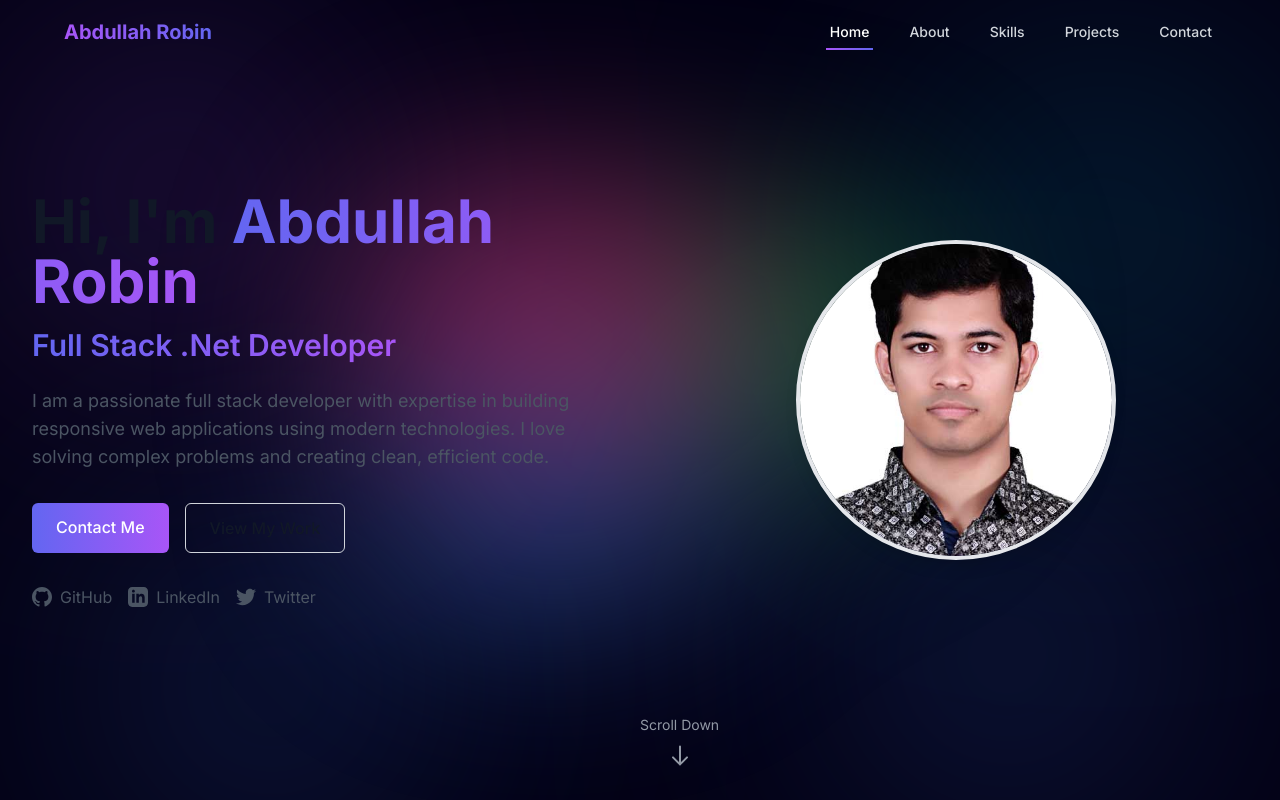
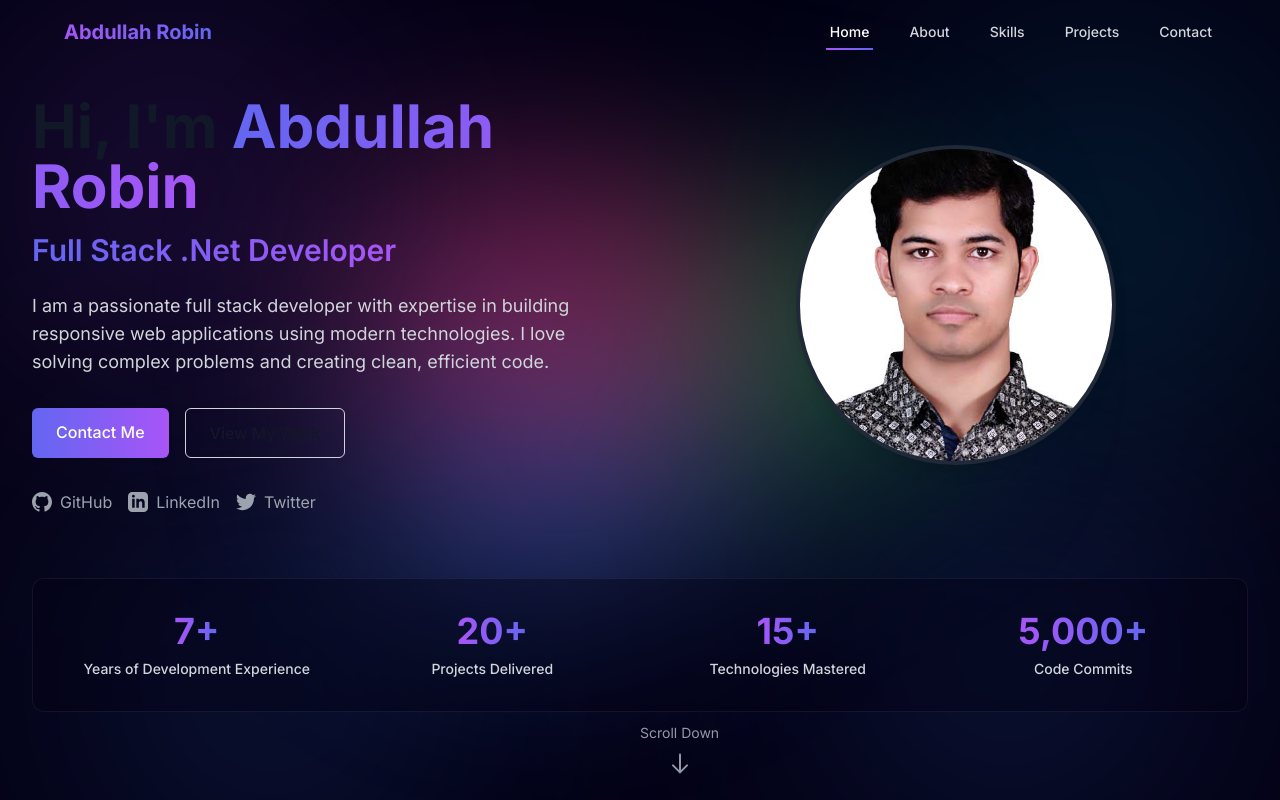
Before and after one commit to robinabdullah/robinabdullah.github.io, a Next.js app: page / in a window 1280 px wide. Shown: the top 800 px of the page. Built offline with nearby package versions, Linux system fonts and the light colour scheme.

Commit message:
Add react-countup for animated statistics display and update portfolio data structure with statistics

```diff
--- a/package.json
+++ b/package.json
@@ -21,6 +21,7 @@
     "next": "^15.3.1",
     "react": "^19.1.0",
     "react-bootstrap": "^2.10.9",
+    "react-countup": "^6.5.3",
     "react-dom": "^19.1.0",
     "rxjs": "^7.8.2"
   },
--- a/src/app/page.tsx
+++ b/src/app/page.tsx
@@ -24,6 +24,12 @@ const defaultData = {
       linkedin: "https://linkedin.com/in/",
       twitter: "https://twitter.com/"
     }
+  },
+  statistics: {
+    yearsExperience: 7,
+    projectsDelivered: 20,
+    technologiesMastered: 15,
+    codeCommits: 5000
   },
   skills: {
     frontend: ["HTML", "CSS", "JavaScript"],
@@ -57,7 +63,7 @@ export default function Home() {
     fetchData();
   }, []);
 
-  const { personalInfo, skills, experience, education, projects } = portfolioData;
+  const { personalInfo, skills, experience, education, projects, statistics } = portfolioData;
 
   if (isLoading) {
     return (
@@ -77,6 +83,7 @@ export default function Home() {
         bio={personalInfo.bio}
         avatar={personalInfo.avatar}
         socialLinks={personalInfo.socialLinks}
+        statistics={statistics}
       />
 
       <About
--- a/src/components/sections/Hero.tsx
+++ b/src/components/sections/Hero.tsx
@@ -1,9 +1,10 @@
 'use client';
 
+import React, { useState, useEffect, useRef } from 'react';
 import { motion } from 'framer-motion';
 import Image from 'next/image';
 import Link from 'next/link';
-import { useState, useEffect } from 'react';
+import { useCountUp } from 'react-countup';
 
 interface HeroProps {
   name: string;
@@ -14,10 +15,42 @@ interface HeroProps {
     github: string;
     linkedin: string;
     twitter: string;
-  }
+  };
+  statistics?: {
+    yearsExperience: number;
+    projectsDelivered: number;
+    technologiesMastered: number;
+    codeCommits: number;
+  };
 }
 
-export default function Hero({ name, title, bio, avatar, socialLinks }: HeroProps) {
+function StatItem({ value, label, delay }: { value: number; label: string; delay: number }) {
+  const countUpRef = useRef<HTMLDivElement>(null);
+  const { start } = useCountUp({
+    ref: countUpRef,
+    start: 0,
+    end: value,
+    delay: delay,
+    duration: 2,
+    suffix: "+",
+    formattingFn: value >= 1000 ? (val) => val.toLocaleString() + "+" : undefined,
+  });
+
+  useEffect(() => {
+    start();
+  }, [start]);
+
+  return (
+    <div className="flex flex-col items-center">
+      <div className="text-3xl md:text-4xl font-bold bg-gradient-to-r from-[#a855f7] to-[#6366f1] bg-clip-text text-transparent" ref={countUpRef}>
+        0
+      </div>
+      <div className="mt-2 text-sm text-gray-300 font-medium">{label}</div>
+    </div>
+  );
+}
+
+export default function Hero({ name, title, bio, avatar, socialLinks, statistics }: HeroProps) {
   const [isMounted, setIsMounted] = useState(false);
 
   // Handle hydration issues with animations
@@ -37,10 +70,10 @@ export default function Hero({ name, title, bio, avatar, socialLinks }: HeroProp
               <h1 className="text-4xl md:text-5xl lg:text-6xl font-bold mb-4">
                 Hi, I'm <span className="gradient-text">{name}</span>
               </h1>
-              <h2 className="text-2xl md:text-3xl font-semibold text-gray-700 mb-6">
+              <h2 className="text-2xl md:text-3xl font-semibold text-gray-300 mb-6">
                 <span className="relative inline-block gradient-text">{title}</span>
               </h2>
-              <p className="text-lg text-gray-600 mb-8">
+              <p className="text-lg text-gray-300 mb-8">
                 {bio}
               </p>
               <div className="flex flex-wrap gap-4">
@@ -61,7 +94,7 @@ export default function Hero({ name, title, bio, avatar, socialLinks }: HeroProp
 
             {/* Image */}
             <div className="flex justify-center">
-              <div className="relative w-64 h-64 md:w-80 md:h-80 overflow-hidden rounded-full border-4 border-gray-200 shadow-lg">
+              <div className="relative w-64 h-64 md:w-80 md:h-80 overflow-hidden rounded-full border-4 border-gray-800 shadow-lg">
                 <Image
                   src={avatar}
                   alt={name}
@@ -72,6 +105,36 @@ export default function Hero({ name, title, bio, avatar, socialLinks }: HeroProp
               </div>
             </div>
           </div>
+
+          {/* Static Statistics */}
+          {statistics && (
+            <div className="mt-16 grid grid-cols-2 md:grid-cols-4 gap-8 bg-[#0300145e] backdrop-blur-sm p-8 rounded-xl border border-[#ffffff10]">
+              <div className="flex flex-col items-center">
+                <div className="text-3xl md:text-4xl font-bold bg-gradient-to-r from-[#a855f7] to-[#6366f1] bg-clip-text text-transparent">
+                  {statistics.yearsExperience}+
+                </div>
+                <div className="mt-2 text-sm text-gray-300 font-medium">Years of Development Experience</div>
+              </div>
+              <div className="flex flex-col items-center">
+                <div className="text-3xl md:text-4xl font-bold bg-gradient-to-r from-[#a855f7] to-[#6366f1] bg-clip-text text-transparent">
+                  {statistics.projectsDelivered}+
+                </div>
+                <div className="mt-2 text-sm text-gray-300 font-medium">Projects Delivered</div>
+              </div>
+              <div className="flex flex-col items-center">
+                <div className="text-3xl md:text-4xl font-bold bg-gradient-to-r from-[#a855f7] to-[#6366f1] bg-clip-text text-transparent">
+                  {statistics.technologiesMastered}+
+                </div>
+                <div className="mt-2 text-sm text-gray-300 font-medium">Technologies Mastered</div>
+              </div>
+              <div className="flex flex-col items-center">
+                <div className="text-3xl md:text-4xl font-bold bg-gradient-to-r from-[#a855f7] to-[#6366f1] bg-clip-text text-transparent">
+                  {statistics.codeCommits.toLocaleString()}+
+                </div>
+                <div className="mt-2 text-sm text-gray-300 font-medium">Code Commits</div>
+              </div>
+            </div>
+          )}
         </div>
       </section>
     );
@@ -90,10 +153,10 @@ export default function Hero({ name, title, bio, avatar, socialLinks }: HeroProp
             <h1 className="text-4xl md:text-5xl lg:text-6xl font-bold mb-4">
               Hi, I'm <span className="gradient-text">{name}</span>
             </h1>
-            <h2 className="text-2xl md:text-3xl font-semibold text-gray-700 mb-6">
+            <h2 className="text-2xl md:text-3xl font-semibold text-gray-300 mb-6">
               <span className="relative inline-block gradient-text">{title}</span>
             </h2>
-            <p className="text-lg text-gray-600 mb-8">
+            <p className="text-lg text-gray-300 mb-8">
               {bio}
             </p>
             <div className="flex flex-wrap gap-4">
@@ -119,7 +182,7 @@ export default function Hero({ name, title, bio, avatar, socialLinks }: HeroProp
             transition={{ duration: 0.5, delay: 0.2 }}
             className="flex justify-center"
           >
-            <div className="relative w-64 h-64 md:w-80 md:h-80 overflow-hidden rounded-full border-4 border-gray-200 shadow-lg">
+            <div className="relative w-64 h-64 md:w-80 md:h-80 overflow-hidden rounded-full border-4 border-gray-800 shadow-lg">
               <Image
                 src={avatar}
                 alt={name}
@@ -130,6 +193,49 @@ export default function Hero({ name, title, bio, avatar, socialLinks }: HeroProp
             </div>
           </motion.div>
         </div>
+
+        {/* Statistics */}
+        {statistics && (
+          <motion.div
+            initial={{ opacity: 0, y: 20 }}
+            animate={{ opacity: 1, y: 0 }}
+            transition={{ duration: 0.5, delay: 0.4 }}
+            className="mt-16 grid grid-cols-2 md:grid-cols-4 gap-8 bg-[#0300145e] backdrop-blur-sm p-8 rounded-xl border border-[#ffffff10]"
+          >
+            <motion.div
+              initial={{ opacity: 0, y: 10 }}
+              animate={{ opacity: 1, y: 0 }}
+              transition={{ duration: 0.3, delay: 0.5 }}
+              className="flex flex-col items-center"
+            >
+              <StatItem value={statistics.yearsExperience} label="Years of Development Experience" delay={0.6} />
+            </motion.div>
+            <motion.div
+              initial={{ opacity: 0, y: 10 }}
+              animate={{ opacity: 1, y: 0 }}
+              transition={{ duration: 0.3, delay: 0.6 }}
+              className="flex flex-col items-center"
+            >
+              <StatItem value={statistics.projectsDelivered} label="Projects Delivered" delay={0.8} />
+            </motion.div>
+            <motion.div
+              initial={{ opacity: 0, y: 10 }}
+              animate={{ opacity: 1, y: 0 }}
+              transition={{ duration: 0.3, delay: 0.7 }}
+              className="flex flex-col items-center"
+            >
+              <StatItem value={statistics.technologiesMastered} label="Technologies Mastered" delay={1.0} />
+            </motion.div>
+            <motion.div
+              initial={{ opacity: 0, y: 10 }}
+              animate={{ opacity: 1, y: 0 }}
+              transition={{ duration: 0.3, delay: 0.8 }}
+              className="flex flex-col items-center"
+            >
+              <StatItem value={statistics.codeCommits} label="Code Commits" delay={1.2} />
+            </motion.div>
+          </motion.div>
+        )}
       </div>
 
       {/* Scroll down indicator */}
@@ -179,7 +285,7 @@ function SocialLink({ href, platform }: { href: string; platform: string }) {
       href={href}
       target="_blank"
       rel="noopener noreferrer"
-      className="flex items-center text-gray-600 hover:text-primary-light transition-colors"
+      className="flex items-center text-gray-400 hover:text-primary-light transition-colors"
     >
       <span className="mr-2">{iconMap[platform as keyof typeof iconMap]}</span>
       <span>{platform}</span>
--- a/src/data/portfolio.json
+++ b/src/data/portfolio.json
@@ -12,6 +12,12 @@
       "linkedin": "https://linkedin.com/in/",
       "twitter": "https://twitter.com/"
     }
+  },
+  "statistics": {
+    "yearsExperience": 7,
+    "projectsDelivered": 20,
+    "technologiesMastered": 15,
+    "codeCommits": 5000
   },
   "skills": {
     "frontend": [
```
Also changed, not shown: 2 other files (tests, documents, lock files or other folders).
